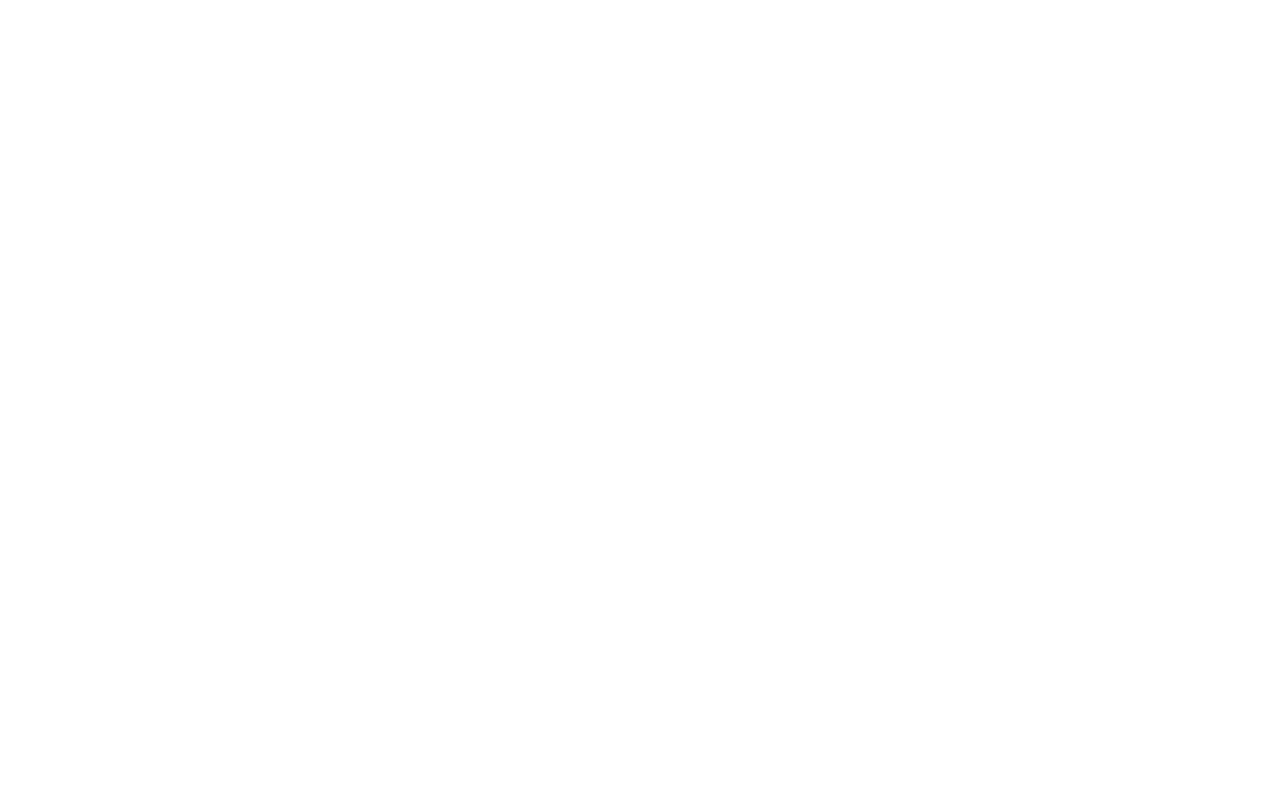
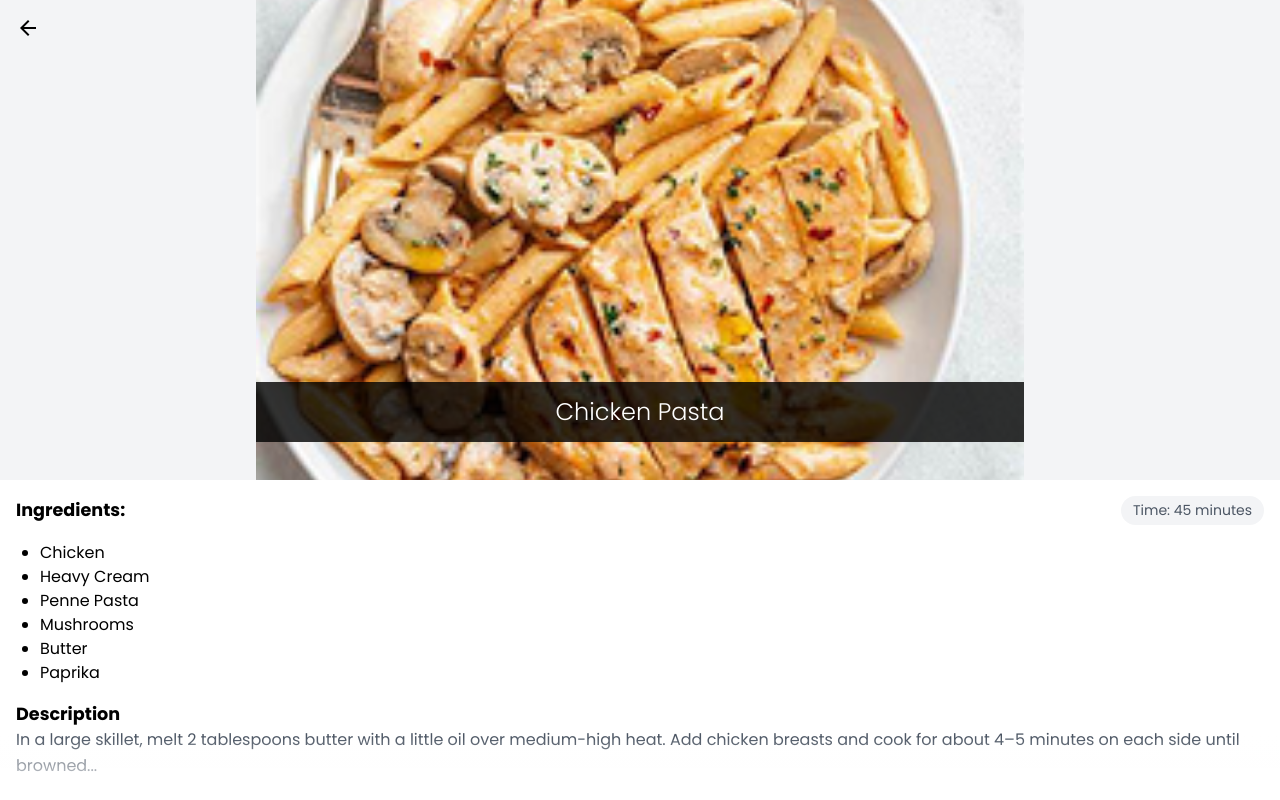
Before and after one commit to ryancho7/Digital-Fridge, a React (Create React App) app in the folder frontend/: page /ReceiptPage in a window 1280 px wide. Before the commit this address had no page. Built offline with nearby package versions, Linux system fonts and the light colour scheme; the HTML template or start-up script is replaced by a standard one.

Commit message:
receipt page no show error

```diff
--- a/frontend/public/index.html
+++ b/frontend/public/index.html
@@ -8,6 +8,17 @@
 			name="description"
 			content="Web site created using create-react-app"
 		/>
+		<!--Receipt Page font -->
+		<link
+			href="https://fonts.googleapis.com/css2?family=Lobster+Two:ital,wght@0,400;0,700;1,400;1,700&family=Poppins:ital,wght@0,100;0,200;0,300;0,400;0,500;0,600;0,700;0,800;0,900;1,100;1,200;1,300;1,400;1,500;1,600;1,700;1,800;1,900&display=swap"
+			rel="stylesheet"
+		/>
+		<!--Receipt Page Icon -->
+		<link
+			rel="stylesheet"
+			href="https://fonts.googleapis.com/css2?family=Material+Symbols+Outlined:opsz,wght,FILL,GRAD@24,400,0,0&icon_names=arrow_back"
+		/>
+
 		<title>React App</title>
 	</head>
 	<body>
--- a/frontend/src/App.css
+++ b/frontend/src/App.css
@@ -1,9 +1,126 @@
-html, body {
-    height: 100%;
-    margin: 0;
-    padding: 0;
-  }
+html,
+body {
+	height: 100%;
+	margin: 0;
+	padding: 0;
+}
 
 #root {
-height: 100%;
+	height: 100%;
 }
+
+.receiptTitle {
+	font-family: 'Lobster Two', sans-serif;
+	font-size: 1.8rem;
+	margin-bottom: 10px;
+}
+
+body {
+	font-family: 'poppins', sans-serif;
+	margin: 0;
+	padding: 0;
+	overflow: hidden; /* Prevent page scroll */
+}
+
+.receipt-page {
+	display: flex;
+	flex-direction: column;
+	height: 100vh;
+	width: 100%;
+	background-color: #f3f4f6;
+	overflow: hidden;
+}
+
+.top-section {
+	display: flex;
+	flex: 6; /* 60% height */
+	position: relative;
+	width: 100%;
+	overflow: hidden;
+	justify-content: center;
+}
+
+.back-button {
+	position: absolute;
+	top: 1rem;
+	left: 1rem;
+}
+
+.receipt-image {
+	width: 60%;
+	display: flex;
+	object-fit: cover;
+	align-self: center;
+	justify-content: center;
+	border-radius: 5%;
+}
+
+.receipt-page h2 {
+	font-weight: 650;
+	font-size: 1.1rem;
+}
+
+.receipt-title {
+	position: absolute;
+	bottom: 0;
+	width: 60%;
+	background: rgba(0, 0, 0, 0.8);
+	color: white;
+	font-size: 1.5rem;
+	font-weight: 300;
+	text-align: center;
+	padding: 0.75rem 0;
+	margin-bottom: 3%;
+}
+
+.bottom-section {
+	flex: 4; /* 40% height */
+	width: 100%;
+	background: white;
+	position: relative;
+	overflow: hidden;
+}
+
+.scrollable-content {
+	height: 100%;
+	overflow-y: scroll;
+	padding: 1rem;
+	padding-bottom: 3rem; /* Space for fade */
+}
+
+.ingredients-header {
+	display: flex;
+	justify-content: space-between;
+	align-items: center;
+	margin-bottom: 1rem;
+}
+
+.cooking-time {
+	background-color: #f3f4f6;
+	color: #4b5563;
+	padding: 0.25rem 0.75rem;
+	border-radius: 9999px;
+	font-size: 0.875rem;
+}
+
+.ingredients-list {
+	list-style-type: disc;
+	padding-left: 1.5rem;
+	margin-bottom: 1rem;
+}
+
+.description-text {
+	color: #4b5563;
+	line-height: 1.6;
+	margin-bottom: 5%;
+}
+
+/* Fade effect at bottom */
+.fade-bottom {
+	position: absolute;
+	bottom: 0;
+	width: 100%;
+	height: 4rem;
+	background: linear-gradient(to top, white, rgba(255, 255, 255, 0));
+	pointer-events: none;
+}
--- a/frontend/src/App.js
+++ b/frontend/src/App.js
@@ -5,16 +5,18 @@
 import LoginPage from './pages/Login';
 import SignupPage from './pages/Signup.js';
 import UserFridgePage from './pages/UserFridge.js';
+import ReceiptPage from './pages/ReceiptPage.js';
 
 function App() {
 	return (
 		<Router>
 			<Routes>
-        <Route path="/" element={<LandingPage />} />
-        <Route path="/login" element={<LoginPage />} />
-        <Route path="/signup" element={<SignupPage />} />
-        <Route path="/home" element={<UserHome />} />
-        <Route path="/userfridge/:fridgeId" element={<UserFridgePage />} />
+				<Route path='/' element={<LandingPage />} />
+				<Route path='/login' element={<LoginPage />} />
+				<Route path='/signup' element={<SignupPage />} />
+				<Route path='/home' element={<UserHome />} />
+				<Route path='/userfridge/:fridgeId' element={<UserFridgePage />} />
+				<Route path='/ReceiptPage' element={<ReceiptPage />} />
 			</Routes>
 		</Router>
 	);
--- a/frontend/src/pages/UserHome.js
+++ b/frontend/src/pages/UserHome.js
@@ -1,6 +1,8 @@
 import React, { useEffect, useState } from 'react';
 import { useNavigate } from 'react-router-dom';
 import AddFoodItem from '../components/ui/AddFoodItem';
+import '../App.css';
+import { motion } from 'framer-motion';
 
 function UserHome() {
 	const [fridges, setFridges] = useState([]);
@@ -31,7 +33,7 @@
 					setFoodItems(items);
 
 					const today = new Date();
-          const expiring = items.filter(item => {
+					const expiring = items.filter((item) => {
 						const expDate = new Date(item.expirationDate);
 						const diffDays = (expDate - today) / (1000 * 60 * 60 * 24);
 						return diffDays >= 0 && diffDays <= 3;
@@ -52,51 +54,79 @@
 	};
 
 	return (
-    <div className="p-4 space-y-6">
-      <div className="flex justify-between items-center">
-        <h1 className="text-2xl font-bold text-gray-800">FridgeFinder</h1>
+		<div className='p-4 space-y-6'>
+			<div className='flex justify-between items-center'>
+				<h1 className='text-2xl font-bold text-gray-800'>FridgeFinder</h1>
 				<button
 					onClick={() => setShowAddItemModal(true)}
-          className="bg-black text-white px-4 py-2 rounded-full text-xl"
+					className='bg-black text-white px-4 py-2 rounded-full text-xl'
 				>
 					+
 				</button>
 			</div>
 
 			{fridges.length > 0 ? (
-        <div className="bg-[#3B2F2F] text-white p-6 rounded-lg shadow-md text-center">
-          <h2 className="text-xl font-bold">My Fridge</h2>
-          <p>
-            {foodItems.length} item{foodItems.length !== 1 && 's'} currently stored
+				<div className='relative bg-black/90 text-white p-6 rounded-lg shadow-md text-center'>
+					<h2 className='text-xl font-bold text-left mb-[10px]'>
+						My Fridge
+					</h2>
+					<p className='text-left text-sm text-gray-300'>
+						{foodItems.length} item{foodItems.length !== 1 && 's'}{' '}
+						currently stored
 					</p>
 				</div>
 			) : (
-        <p className="text-center text-gray-500">No fridges found.</p>
+				<p className='text-center text-gray-500'>No fridges found.</p>
 			)}
 
+			{/* Recipes Section */}
+			<div
+				className='relative bg-black/90 rounded-lg text-white mt-8 shadow-md cursor-pointer overflow-hidden h-32'
+				onClick={() => navigate('/ReceiptPage')}
+			>
+				{/* Text content */}
+				<div className='p-6 z-10 relative'>
+					<h2 className='text-xl font-bold mb-1 receiptTitle'>Recipes</h2>
+					<p className='text-sm text-gray-300'>
+						Explore some trending <br /> receipes
+					</p>
+				</div>
+
+				{/* Right image fully stretched to corner */}
+				<img
+					src='../images/mango.png'
+					alt='Recipe'
+					className='absolute right-0 bottom-0 h-full object-contain'
+				/>
+			</div>
+
 			{/* Expiring Soon */}
-      <div className="bg-[#3B2F2F] text-white p-6 rounded-lg shadow-md">
-        <div className="flex justify-between items-center mb-4">
-          <h2 className="text-lg font-bold">Expiring Soon</h2>
-          <a href="#" className="text-blue-300 text-sm">See all</a>
+			<div className='relative bg-black/90 text-white p-6 rounded-lg shadow-md'>
+				<div className='flex justify-between items-center mb-4'>
+					<h2 className='text-lg font-bold'>Expiring Soon</h2>
+					<a href='#' className='text-blue-300 text-sm'>
+						See all
+					</a>
 				</div>
-        <div className="grid grid-cols-2 gap-4">
+				<div className='grid grid-cols-2 gap-4'>
 					{expiringItems.length > 0 ? (
 						expiringItems.map((item, index) => {
 							const today = new Date();
 							const expDate = new Date(item.expirationDate);
-              const diffDays = Math.ceil((expDate - today) / (1000 * 60 * 60 * 24));
+							const diffDays = Math.ceil(
+								(expDate - today) / (1000 * 60 * 60 * 24)
+							);
 							return (
 								<div
 									key={item._id || index}
-                  className="bg-gray-800 text-white rounded-lg p-4 flex flex-col items-center"
+									className='bg-gray-800 text-white rounded-lg p-4 flex flex-col items-center'
 								>
-                  <h5 className="mt-2 font-bold">{item.name}</h5>
-                  <div className="flex gap-2 mt-1">
-                    <span className="bg-gray-700 px-2 py-1 rounded-full text-sm">
+									<h5 className='mt-2 font-bold'>{item.name}</h5>
+									<div className='flex gap-2 mt-1'>
+										<span className='bg-gray-700 px-2 py-1 rounded-full text-sm'>
 											{diffDays} {diffDays === 1 ? 'Day' : 'Days'}
 										</span>
-                    <span className="bg-gray-700 px-2 py-1 rounded-full text-sm">
+										<span className='bg-gray-700 px-2 py-1 rounded-full text-sm'>
 											{expDate.toLocaleDateString()}
 										</span>
 									</div>
@@ -104,17 +134,19 @@
 							);
 						})
 					) : (
-            <p className="col-span-2 text-center text-gray-200">No items expiring soon!</p>
+						<p className='col-span-2 text-center text-gray-200'>
+							No items expiring soon!
+						</p>
 					)}
 				</div>
 			</div>
 
 			{/* Add Food Item Modal */}
 			{showAddItemModal && fridges[0] && (
-        <div className="fixed inset-0 bg-black bg-opacity-50 flex justify-center items-center z-50">
-          <div className="bg-white rounded-lg p-6 w-full max-w-md relative">
+				<div className='fixed inset-0 bg-black bg-opacity-50 flex justify-center items-center z-50'>
+					<div className='bg-white rounded-lg p-6 w-full max-w-md relative'>
 						<button
-              className="absolute top-2 right-4 text-gray-600 text-2xl"
+							className='absolute top-2 right-4 text-gray-600 text-2xl'
 							onClick={() => setShowAddItemModal(false)}
 						>
 							&times;
@@ -127,9 +159,10 @@
 
 								const today = new Date();
 								const expDate = new Date(newItem.expirationDate);
-                const diffDays = (expDate - today) / (1000 * 60 * 60 * 24);
+								const diffDays =
+									(expDate - today) / (1000 * 60 * 60 * 24);
 								if (diffDays >= 0 && diffDays <= 3) {
-                  setExpiringItems(prev => [...prev, newItem]);
+									setExpiringItems((prev) => [...prev, newItem]);
 								}
 							}}
 							onClose={() => setShowAddItemModal(false)}
@@ -137,10 +170,10 @@
 					</div>
 				</div>
 			)}
-      <div className="fixed bottom-4 left-4">
+			<div className='fixed bottom-4 left-4'>
 				<button
 					onClick={handleSignOut}
-          className="bg-red-600 text-white text-xs px-3 py-1 rounded hover:bg-red-700"
+					className='bg-red-600 text-white text-xs px-3 py-1 rounded hover:bg-red-700'
 				>
 					Sign Out
 				</button>
```
Lines whose indentation alone changed are shown as unchanged.
